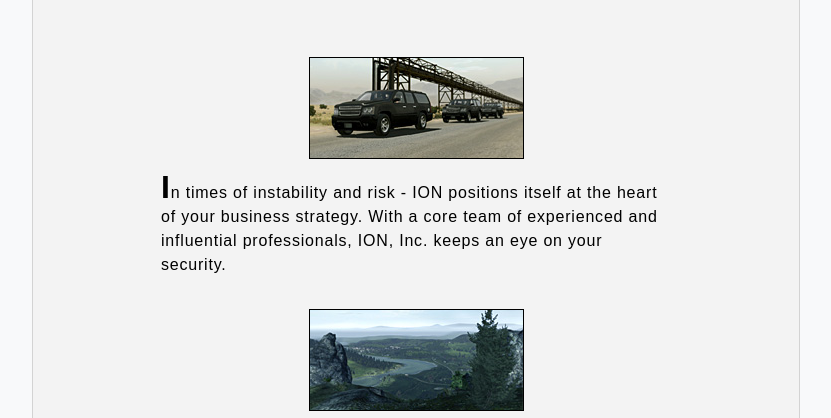
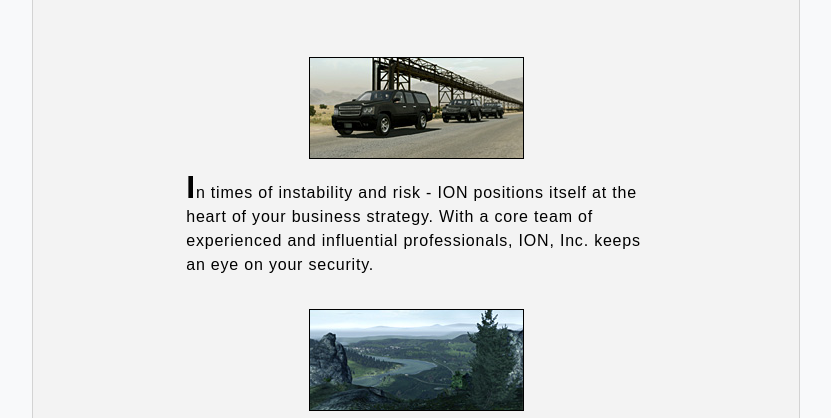
Before and after one commit to happy20421/happy20421.github.io, a plain HTML site: page index.html in a window 1280 px wide. Shown: the part 345-763 px from the top of the page, without its empty margins (224-1055 px from the left). Drawn offline with Linux system fonts and the light colour scheme.

Commit message:
updated main element padding rules

```diff
--- a/styles/main.css
+++ b/styles/main.css
@@ -70,8 +70,8 @@ main {
     height: 100%;
     overflow-x: auto;
     padding-bottom: 2.75rem;
-    padding-left: 8rem;
-    padding-right: 8rem;
+    padding-left: 20%;
+    padding-right: 20%;
     padding-top: 2.75rem;
 }
 
```
